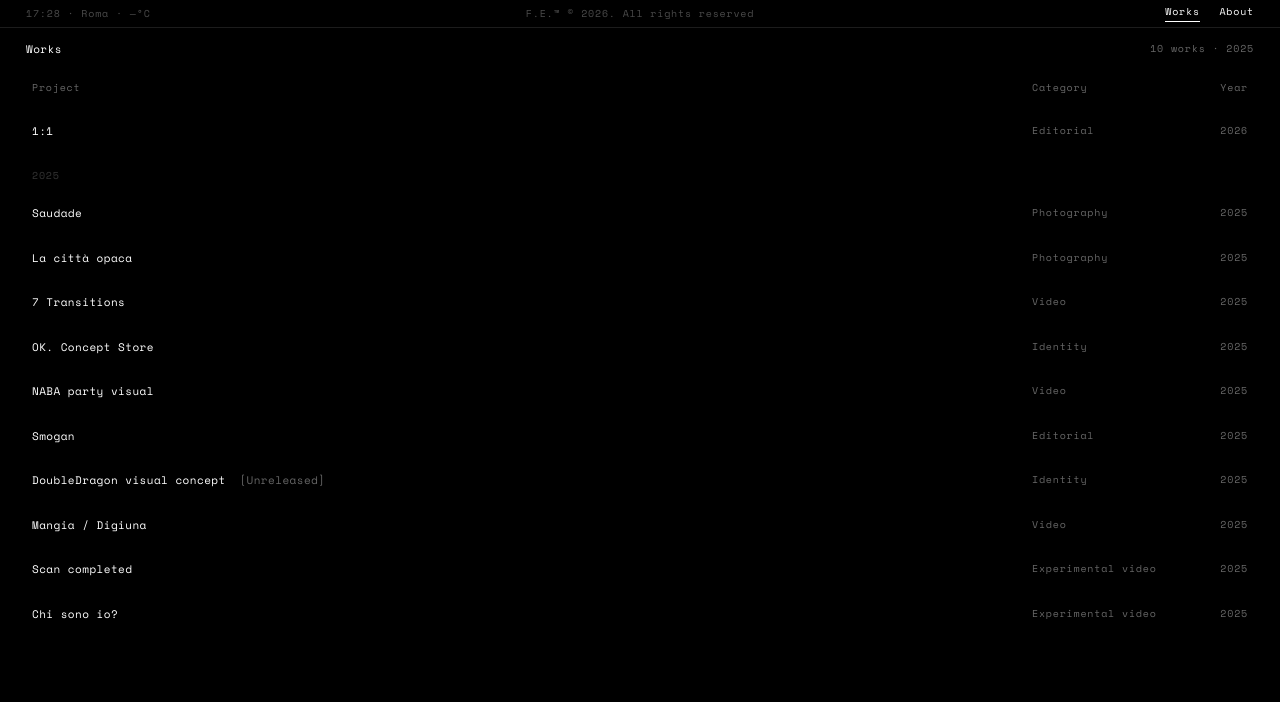
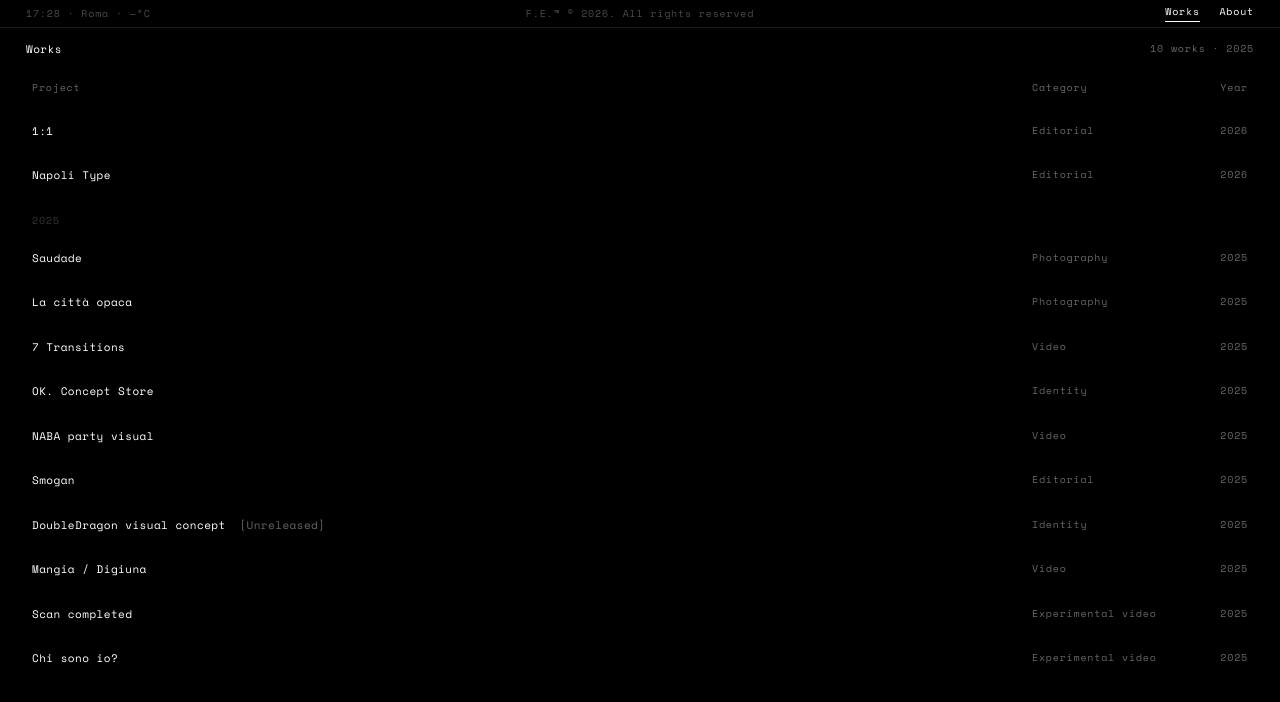
Before and after one commit to francescoevangelista/portfolio, a Next.js app: page / in a window 1280 px wide. Shown: the top 702 px of the page. Built offline with nearby package versions, Linux system fonts and the light colour scheme; no server answers.

Commit message:
add Napoli Type project

```diff
--- a/data/portfolio.ts
+++ b/data/portfolio.ts
@@ -198,4 +198,13 @@ export const projects: Project[] = [
       "/works/1-1/sito.mp4"
     ],
   },
+  {
+    id: 14, slug: "napoli-type",
+    title: "Napoli Type",
+    year: 2026, client: "Due Studio",
+    role: "Type design, editorial",
+    category: "Editorial", type: "Workshop — type design",
+    description: "Collective typeface designed from Naples' visual identity. Street signs, civic numbers, graffiti sourced via Google Street View — reworked into a mixed experimental alphabet. Output: a typographic specimen printed as a large-format newspaper, unfolding into 12 posters for exhibition.",
+    videos: ["/works/napoli-type/Napoli_OTF.mp4"],
+  },
 ]
```
